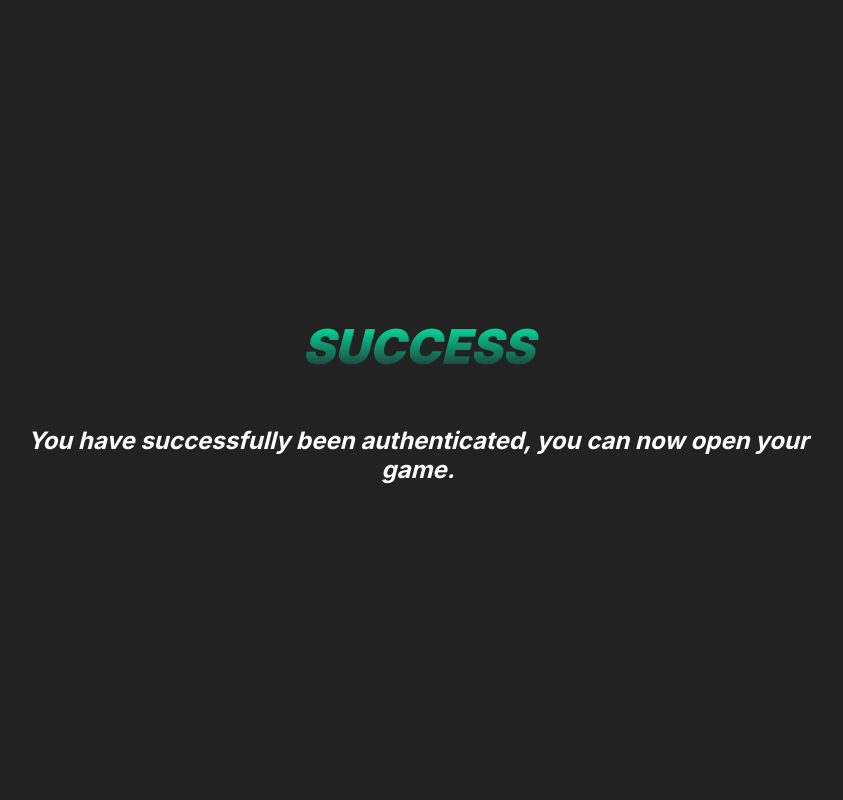
After one commit to Enthix-Studios/StrategyGame, a PHP site: page /error/game_error/GAME_LOGIN_SUCCESS.html in a window 1280 px wide. The commit adds this page. Shown: the whole page, without its empty margins (222-1065 px from the left). Run offline with PHP 8.4, Linux system fonts and the light colour scheme.

Commit message:
website update

```diff
--- /dev/null
+++ b/website/error/game_error/GAME_LOGIN_SUCCESS.html
@@ -0,0 +1,69 @@
+<!doctype html>
+<html>
+<head>
+<meta charset="utf8" />
+<meta name="viewport" content="width=device-width, initial-scale=1.0" />
+
+<style>
+@import url("https://fonts.googleapis.com/css2?family=Inter:wght@400..900");
+
+body {
+  background: #222;
+  color: #fff;
+
+  font-family: Inter, sans-serif;
+  font-style: italic;
+
+  margin: 0;
+
+  width: 100%;
+  height: 100%;
+}
+
+div {
+  position: absolute;
+  inset: 0;
+
+  display: flex;
+  flex-direction: column;
+
+  text-align: center;
+  justify-content: center;
+
+  gap: 50px;
+
+  max-width: 800px;
+  margin: auto;
+}
+
+p {
+  font-weight: 700;
+  font-size: 24px;
+
+  margin: 0;
+}
+
+h1 {
+  /* color: #f44; */
+
+  background: linear-gradient(#00FFB7, #f440);
+  -webkit-background-clip: text;
+  -webkit-text-fill-color: transparent;
+
+  font-weight: 900;
+  font-size: 48px;
+
+  margin: 0;
+}
+</style>
+
+</head>
+<body>
+
+<div>
+<h1>SUCCESS</h1>
+<p>You have successfully been authenticated, you can now open your game.</p>
+</div>
+
+</body>
+</html>
```
Also changed, not shown: website/error/game_error/INVALID_TOKEN_FORMAT.html (added, +69 -0 lines), website/login.php (+22 -5 lines).
